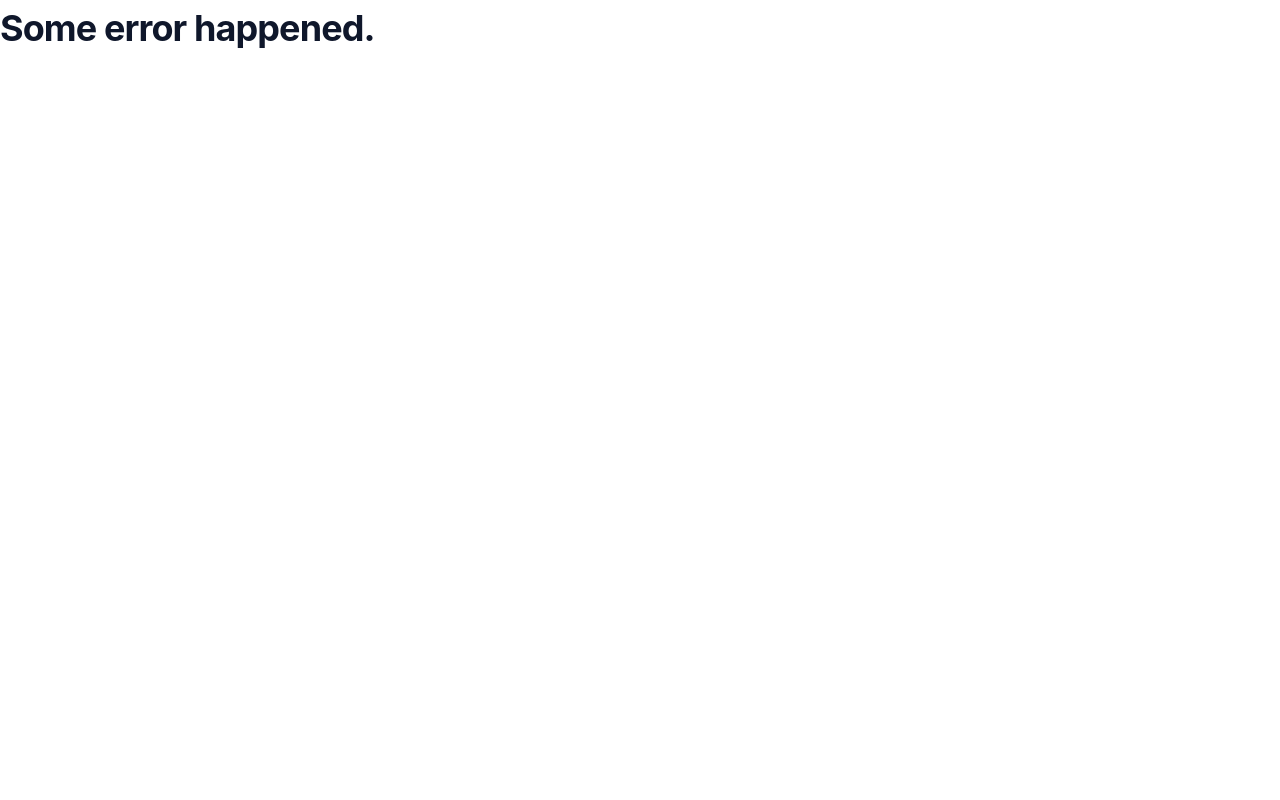
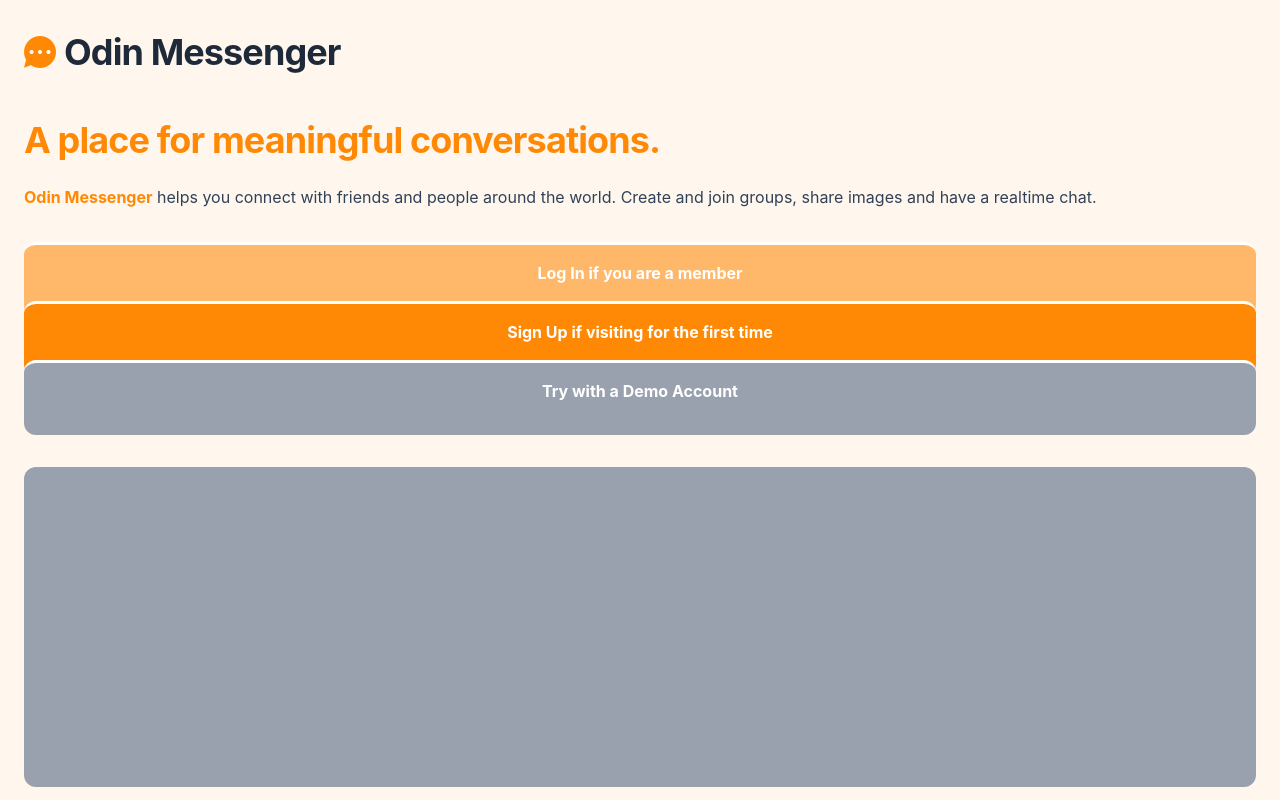
Before and after one commit to yashulilhare/odin-messenger, a React (Vite) app in the folder apps/web/: page / in a window 1280 px wide. Shown: the top 800 px of the page. Built offline with nearby package versions, Linux system fonts and the light colour scheme; no server answers.

Commit message:
feat: Create and style LandingPage

```diff
--- /dev/null
+++ b/apps/web/src/components/footer/Footer.tsx
@@ -0,0 +1,12 @@
+import { cn } from '@/utils/cn';
+const Footer = () => {
+  return (
+    <div className="p-2 pb-0 bg-orange-50 md:p-4 md:pb-0 xl:p-6 xl:pb-0">
+      <footer>
+        <p className={cn('text-center  rounded-md py-10 m-0')}>from @Yashu</p>
+      </footer>
+    </div>
+  );
+};
+
+export default Footer;
--- a/apps/web/src/components/loader/AppLoading.tsx
+++ b/apps/web/src/components/loader/AppLoading.tsx
@@ -1,28 +1,17 @@
 import { cn } from '@/utils/cn';
-import Logo from '../ui/Logo';
 
 const AppLoading = () => {
   return (
     <div
       className={cn(
-        'flex flex-col px-2 min-h-screen border-theme-orange bg-orange-50  md:p-4 xl:p-6',
+        'flex-1 flex items-center justify-center flex-col text-center',
       )}
     >
-      <header className="pb-2 ">
-        <Logo />
-      </header>
-      <div
-        className={cn(
-          'flex-1 flex items-center justify-center flex-col text-center',
-        )}
-      >
-        <h2>
-          Welcome to the{' '}
-          <span className="text-theme-orange">Odin Messenger</span>
-        </h2>
-        <p className="text-lg">Please wait while app is being ready</p>
-        <h2 className={cn('dot-loader text-theme-orange')}></h2>
-      </div>
+      <h2>
+        Welcome to the <span className="text-theme-orange">Odin Messenger</span>
+      </h2>
+      <p className="text-lg">Please wait while app is being ready</p>
+      <h2 className={cn('dot-loader text-theme-orange')}></h2>
     </div>
   );
 };
--- /dev/null
+++ b/apps/web/src/components/ui/AuthButton.tsx
@@ -0,0 +1,22 @@
+import { cn } from '@/utils/cn';
+import type { ClassValue } from 'clsx';
+
+interface AuthButtonProps {
+  content: string;
+  className?: ClassValue;
+}
+
+const AuthButton = ({ content, className }: AuthButtonProps) => {
+  return (
+    <button
+      className={cn(
+        ' border-white bg-orange-400 border-t-3 w-full text-center text-white font-bold px-2 py-4 pb-8 rounded-xl box-border border-collapse hover:brightness-110',
+        className,
+      )}
+    >
+      {content}
+    </button>
+  );
+};
+
+export default AuthButton;
--- a/apps/web/src/layouts/MainLayout.tsx
+++ b/apps/web/src/layouts/MainLayout.tsx
@@ -1,29 +1,53 @@
 import { Outlet } from 'react-router-dom';
-import { useState, useEffect } from 'react';
+import { useState, useEffect, lazy, Suspense } from 'react';
 
+import Logo from '@/components/ui/Logo';
 import useInitAuth from '@/hooks/useInitAuth';
 import AppLoading from '@/components/loader/AppLoading';
 
+// preventing auto downloads of LandingPage as it is only used if user is no logged in.
+const LandingPage = lazy(() => {
+  return import('@/pages/LandingPage');
+});
+
+import { cn } from '@/utils/cn';
+import Footer from '@/components/footer/Footer';
+
 const MainLayout = () => {
-  const [pageReady, setPageReady] = useState(false);
+  const [customLoading, setCustomLoading] = useState(true);
   const { isLoading, initAuthData } = useInitAuth();
 
+  // use 5 second of custom delay to prevent flash of render for the loading screen.
   useEffect(() => {
     const key = setTimeout(() => {
-      setPageReady(true);
+      setCustomLoading(false);
     }, 5000);
     return () => {
       clearTimeout(key);
     };
   }, []);
+
   console.log('rendered');
   return (
     <>
-      {isLoading || (!pageReady && <AppLoading />)}
-      {!isLoading && pageReady && initAuthData && (
-        <h1>{initAuthData.message}</h1>
-      )}
-      <Outlet />
+      <div
+        className={cn(
+          'flex flex-col px-2 min-h-screen border-theme-orange bg-orange-50  md:p-4 xl:p-6',
+        )}
+      >
+        <header className="pb-2 ">
+          <Logo />
+        </header>
+
+        {isLoading || (customLoading && <AppLoading />)}
+        {!isLoading && !customLoading && !initAuthData?.success && (
+          <Suspense fallback={<AppLoading />}>
+            <LandingPage />
+          </Suspense>
+        )}
+        <Outlet />
+      </div>
+      {!isLoading && !customLoading && <Footer />}
     </>
   );
 };
--- a/apps/web/src/pages/LandingPage.tsx
+++ b/apps/web/src/pages/LandingPage.tsx
@@ -0,0 +1,40 @@
+import { cn } from '@/utils/cn';
+
+import AuthButton from '@/components/ui/AuthButton';
+
+const LandingPage = () => {
+  return (
+    <>
+      <main className={cn('py-8 flex-1 h-full')}>
+        <div>
+          <h1 className={cn('text-orange-400')}>
+            A place for meaningful conversations.
+          </h1>
+          <p className={cn('mb-8')}>
+            <span className={cn('text-theme-orange font-bold')}>
+              Odin Messenger
+            </span>{' '}
+            helps you connect with friends and people around the world. Create
+            and join groups, share images and have a realtime chat.
+          </p>
+
+          <AuthButton
+            content="Log In if you are a member"
+            className={'bg-orange-300'}
+          />
+          <AuthButton
+            content="Sign Up if visiting for the first time"
+            className={'-translate-y-4 z-1 bg-orange-400'}
+          />
+          <AuthButton
+            content="Try with a Demo Account"
+            className={'-translate-y-8 z-2 bg-gray-400'}
+          />
+        </div>
+        <div className={cn('bg-gray-400 w-full h-80 rounded-xl')}></div>
+      </main>
+    </>
+  );
+};
+
+export default LandingPage;
```
Also changed, not shown: apps/web/src/layouts/AuthLayout.tsx (deleted), apps/web/src/layouts/PreAuthLayout.tsx (added).
